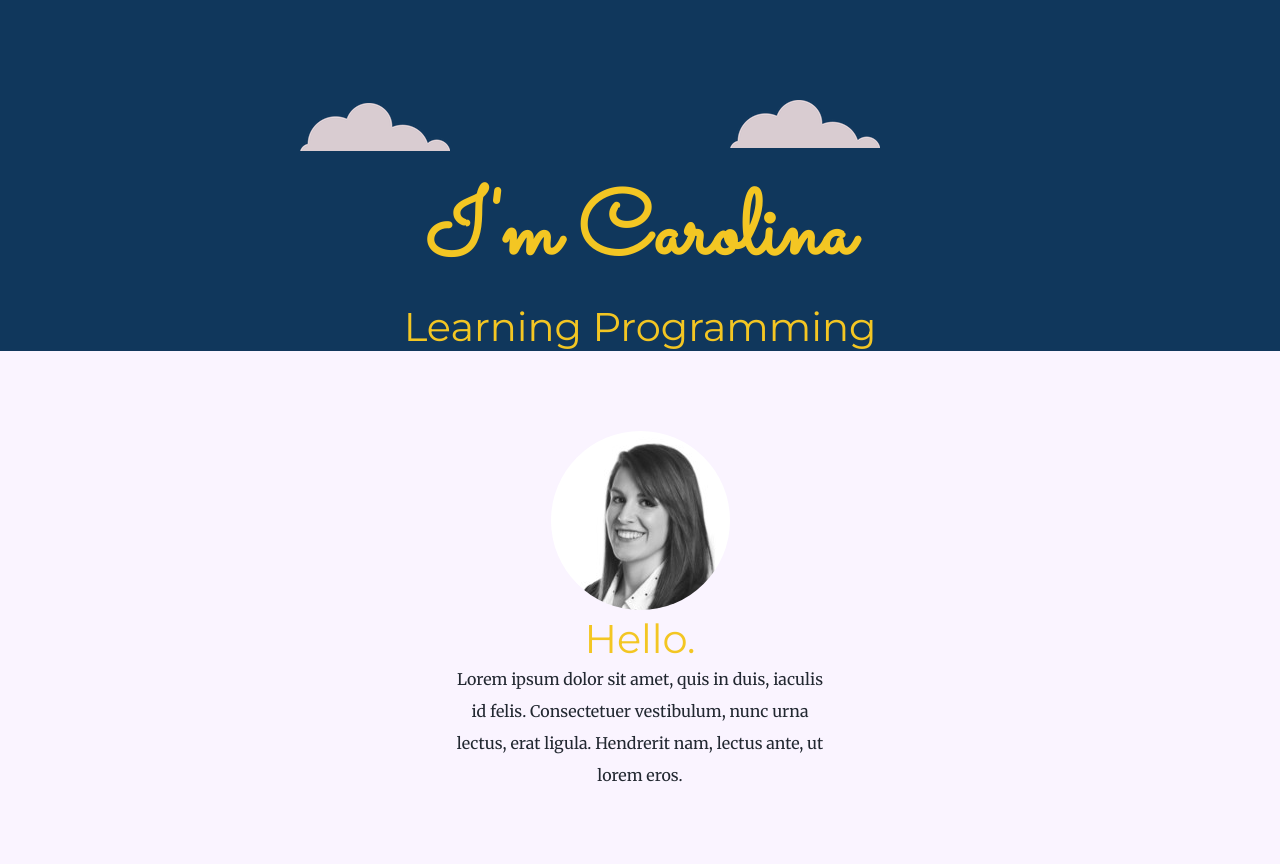
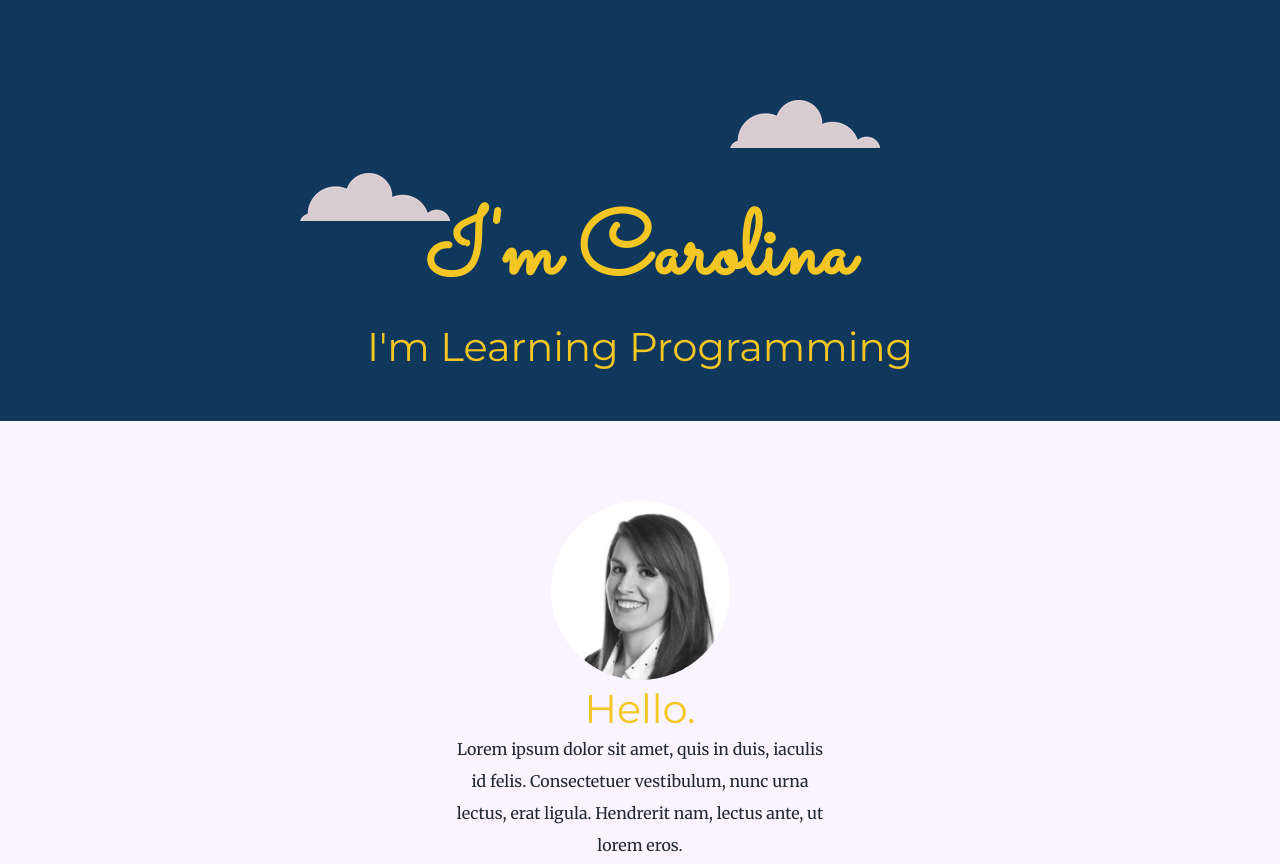
Before and after one commit to CarolinaCobo/Personal-website, a plain HTML site: page index.html in a window 1280 px wide. Shown: the top 864 px of the page. Drawn offline with Linux system fonts and the light colour scheme.

Commit message:
Add files via upload

```diff
--- a/CSS/styles.css
+++ b/CSS/styles.css
@@ -63,7 +63,7 @@ a:hover {
 
 .top-container {
   background-color: #10375c;
-  padding-top: 120px;
+  padding-top: 140px;
   position: relative;
 
 }
@@ -143,7 +143,9 @@ padding: 80px 0;
 }
 
 
-
+.top-title {
+  padding-bottom: 50px;
+}
 
 /* ________________IMAGES________________ */
 
--- a/index.html
+++ b/index.html
@@ -12,7 +12,7 @@
 <div class="top-container">
   <img class="top-cloud" src="images/cloud.png" alt="cloud-img">
   <h1>I'm Carolina</h1>
-  <h2>Learning Programming</h2>
+  <h2 class="top-title">I'm Learning Programming</h2>
   <img class="bottom-cloud" src="images/cloud.png" alt="cloud-img">
 </div>
 
@@ -45,7 +45,7 @@
     <h2>Get In Touch</h2>
     <h3>Lorem ipsum dolor sit amet, non elit.</h3>
     <p class="contact-message">Lorem ipsum dolor sit amet, in quis, aenean amet. Phasellus sodales, tellus donec dui, ornare erat.</p>
-    <a class="btn" href="mailto:name@email.com"><p>CONTACT ME</p></a>
+    <a class="btn" href="mailto:caro.hc8@email.com"><p>CONTACT ME</p></a>
   </div>
 </div>
 
```
